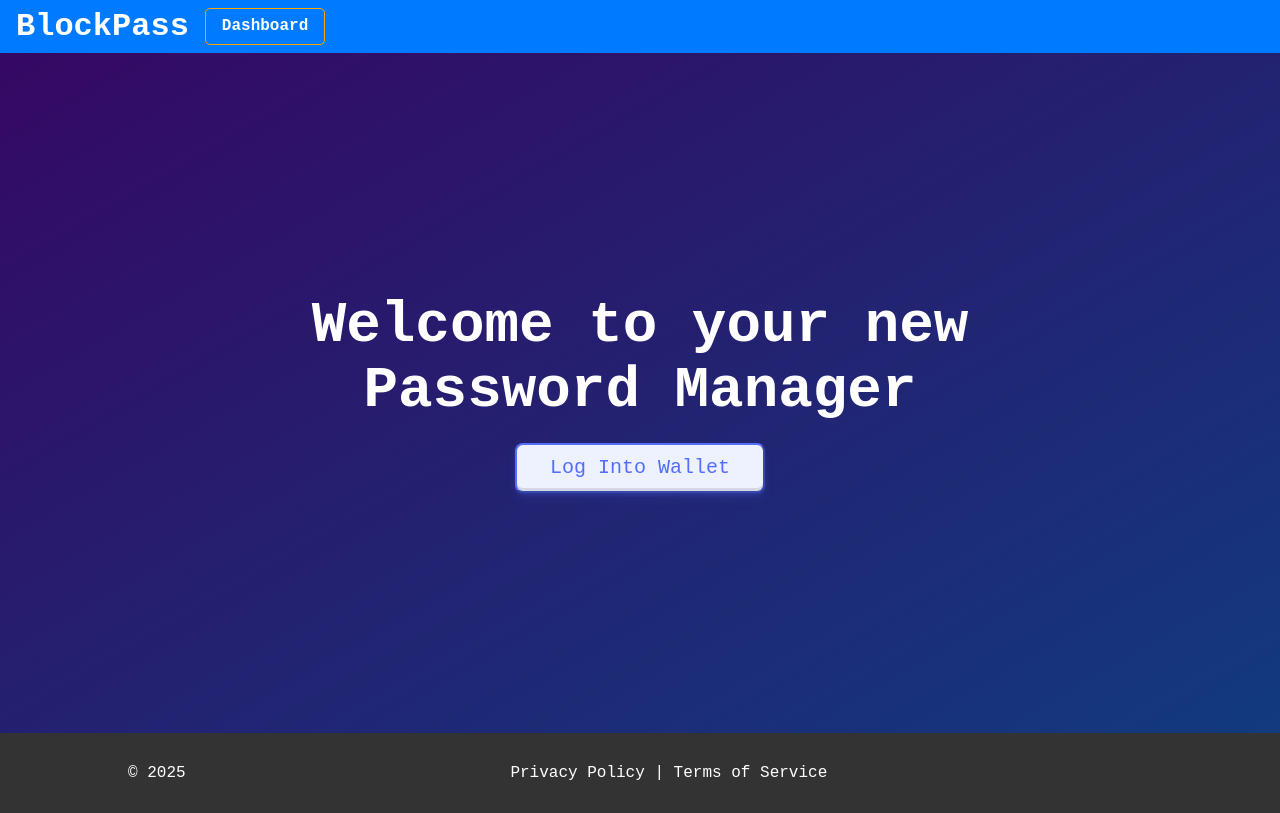
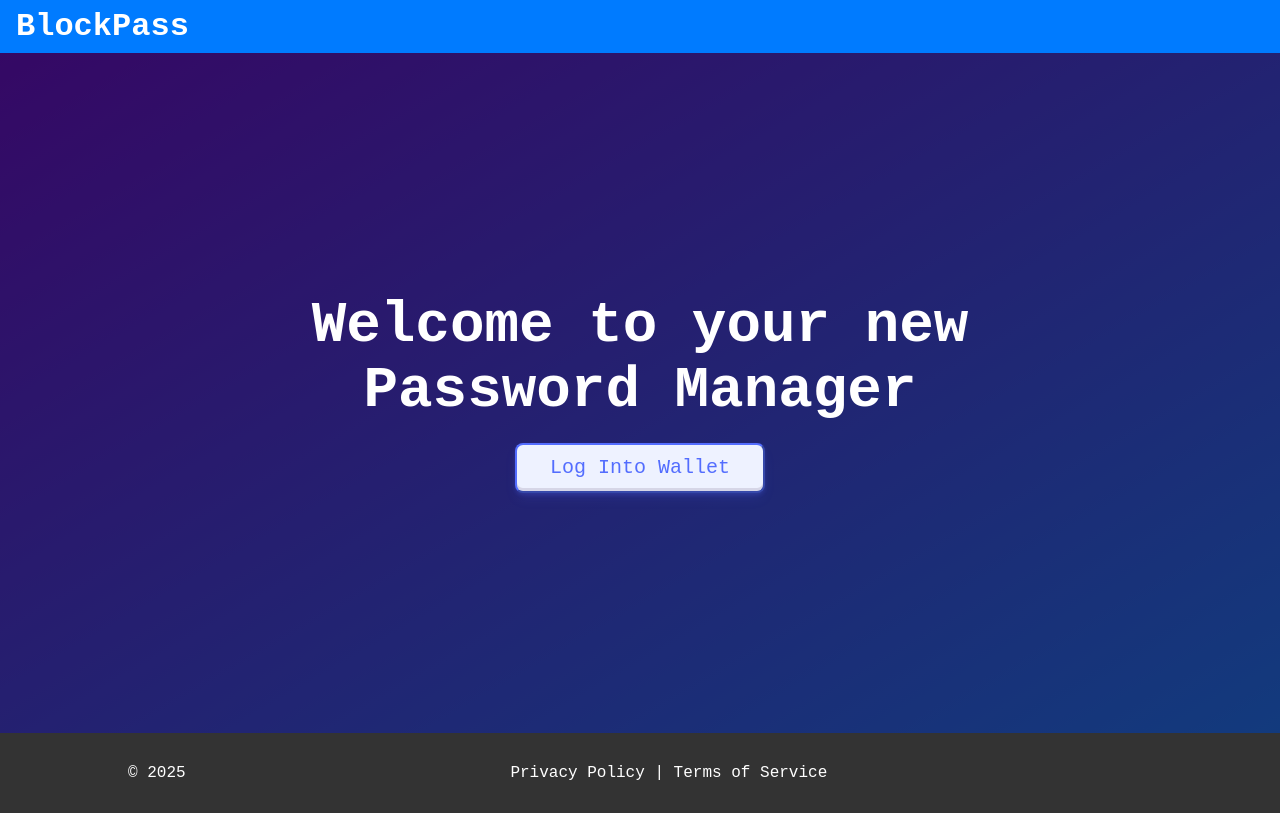
Before and after one commit to Ahmad-Darami/PasswordManager, a Next.js app: page / in a window 1280 px wide. Built offline with nearby package versions, Linux system fonts and the light colour scheme.

Commit message:
Simplified Navbar

```diff
--- a/components/Dashboard/Navbar.js
+++ b/components/Dashboard/Navbar.js
@@ -2,9 +2,7 @@ import {ethers} from 'ethers';
 import React from 'react';
 import styled from 'styled-components';
 import Link from 'next/link'
-import { logOut } from '@/backend/Auth';
 import { useStateContext } from '@/context/StateContext';
-import Home from '@/components/Dashboard/Home'
 
 
 
@@ -21,7 +19,7 @@ const Navbar = () => {
     <Nav>
       <NavLinks>
       <Logo href="/">BlockPass</Logo>
-      <ButtonLink href="/dashboard">Dashboard</ButtonLink>
+      {/* <ButtonLink href="/dashboard">Dashboard</ButtonLink> */}
       </NavLinks>
       <NavLinks>
       {user ? (
@@ -94,8 +92,6 @@ const Walletbutton = styled.button`
   transform: translateY(2px);
   }
 
-
-
 `;
 
 const NavLinks = styled.div`
```
